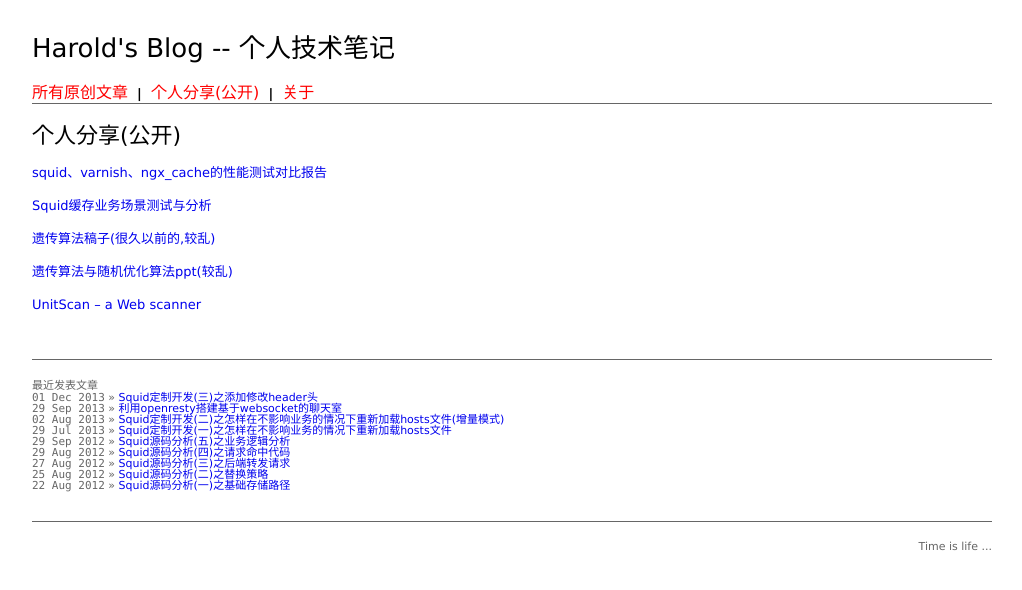
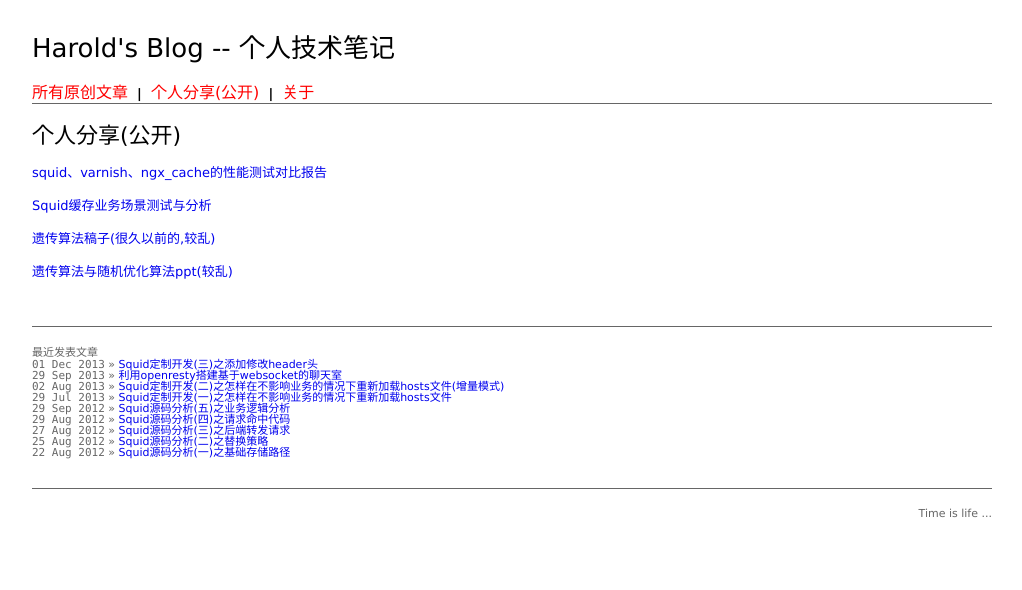
Before and after one commit to oikomi/oikomi.github.com, a Jekyll site: the page built from book.md, in a window 1280 px wide. Shown: the top 590 px of the page, without its empty margins (128-1150 px from the left). Built offline with Jekyll 4.4.1, drawn with Linux system fonts in a browser that asks for light colours; Markdown is read by kramdown in place of the engine named in the settings; comment, search, counter and statistics services are not loaded.

Commit message:
Update book.md

```diff
--- a/book.md
+++ b/book.md
@@ -10,5 +10,3 @@ title: 个人分享(公开)
 [遗传算法稿子(很久以前的,较乱)](/doc/The optimization of control parameters.pdf)
 
 [遗传算法与随机优化算法ppt(较乱)](/doc/The optimization of control parameters ppt.pdf)
-
-[UnitScan -- a Web scanner](/doc/UnitScan-master.zip)
```
